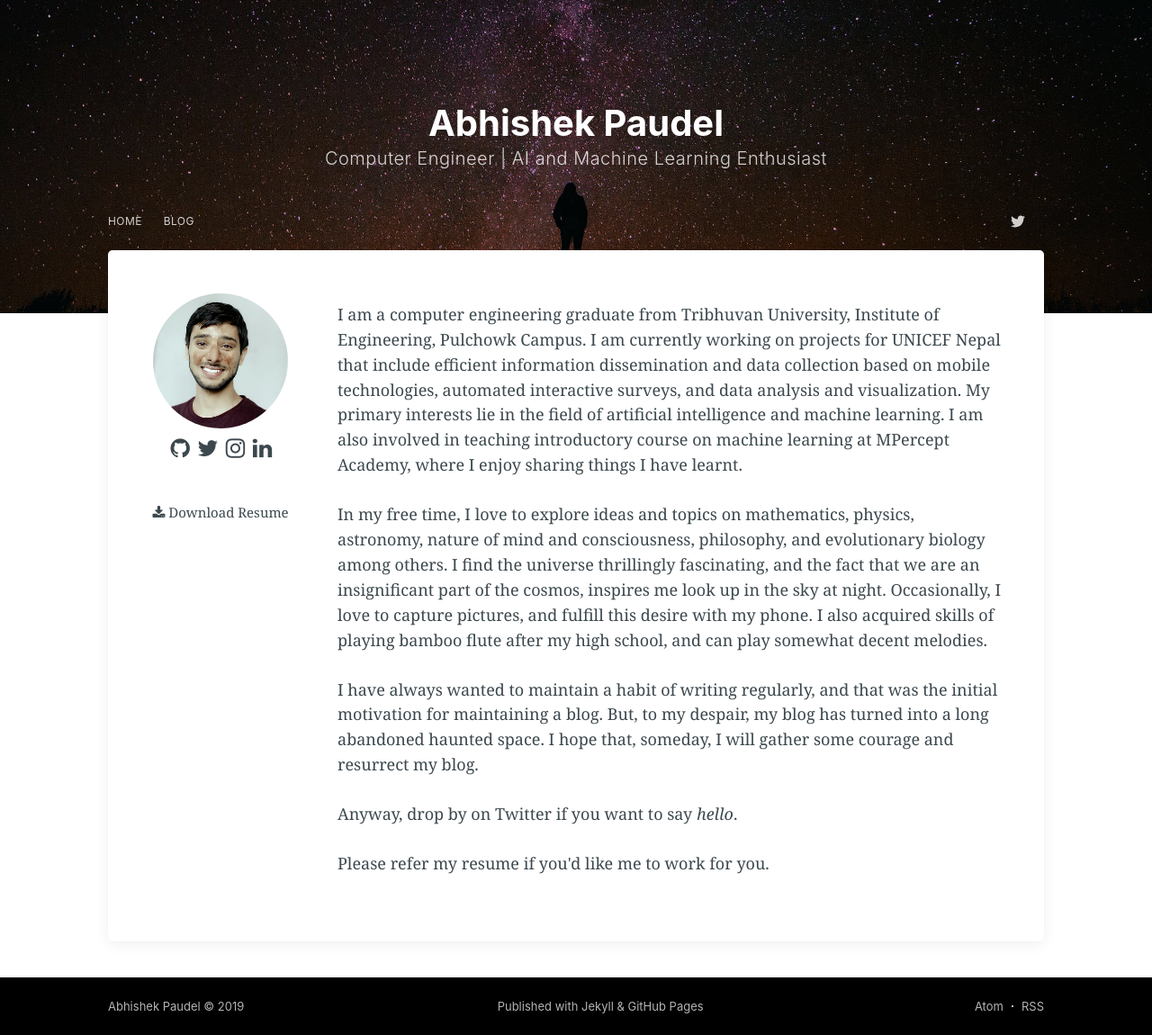
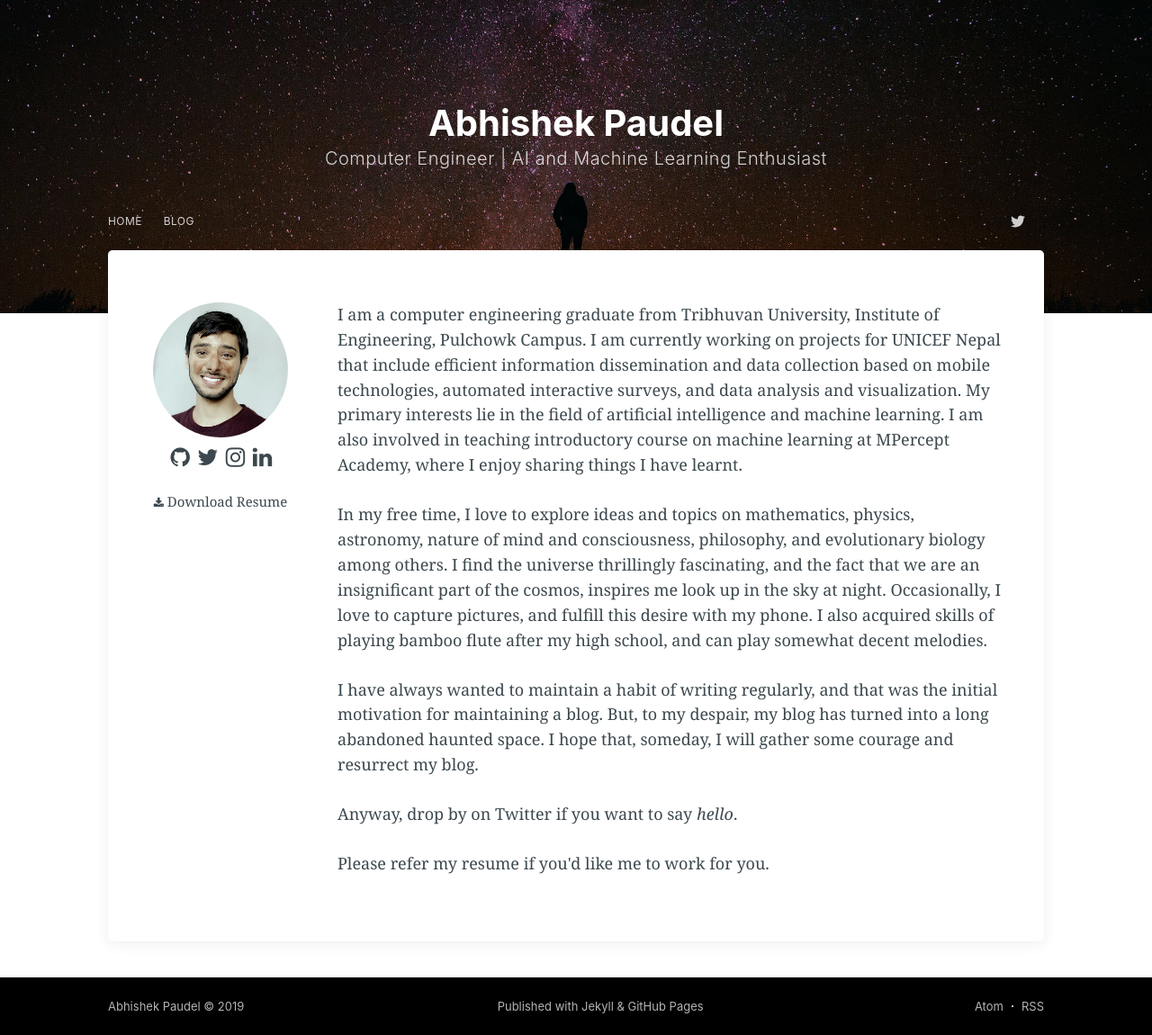
Before and after one commit to abpaudel/abpaudel.github.io, a Jekyll site: the page built from index.html, in a window 1280 px wide. Shown: the whole page at 90% size. Built offline with Jekyll 4.4.1, drawn with Linux system fonts in a browser that asks for light colours; nearby versions of some CDN libraries; comment, search, counter and statistics services are not loaded.

Commit message:
fix margins

```diff
--- a/assets/built/layout.css
+++ b/assets/built/layout.css
@@ -1,6 +1,6 @@
 #bio-image {
   width: 150px;
-  height: 150px;
+  height: auto;
   margin: auto;
   border-radius: 50%;
 }
@@ -18,6 +18,7 @@
 
 #left {
   float:left;
+  margin-top: 10px;
   margin-right:20px;
   width:200px;
   border-right:2px;
@@ -34,7 +35,7 @@
 @media screen and (max-width: 700px) {
    #left {
     float: none;
-    margin-right:0;
+    margin:0;
     width:auto;
     border:0;
     border-bottom:2px solid #000;
@@ -46,7 +47,7 @@
 }
 
 .fa-download{
-    font-size: 15px
+    font-size: 12px
 }
 
 .download{
@@ -57,6 +58,9 @@
   color: #3c484e
 }
 
+ul#social{
+  margin: 0;
+}
 ul#social li{
   list-style: none;
   display:inline;
```
